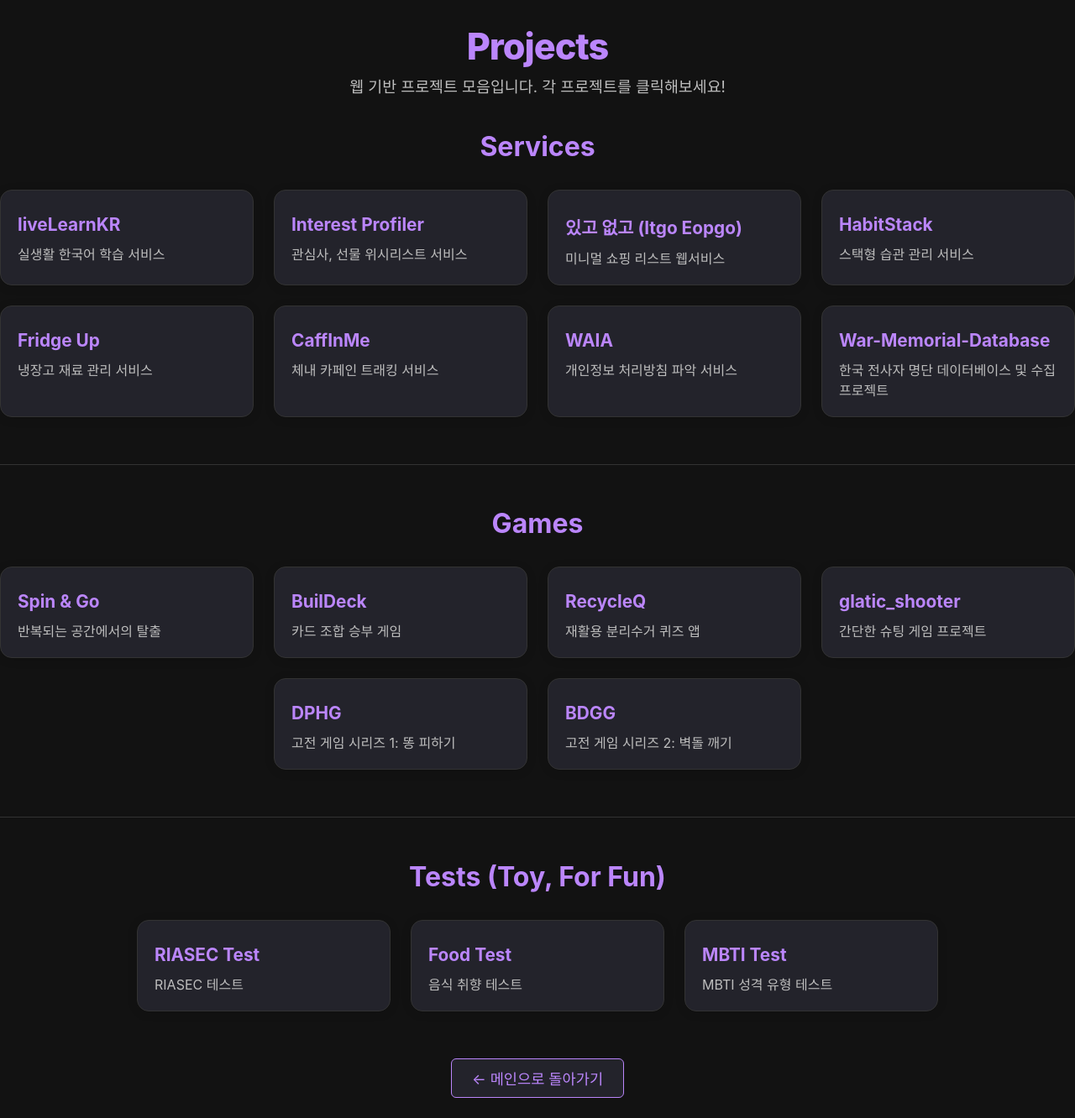
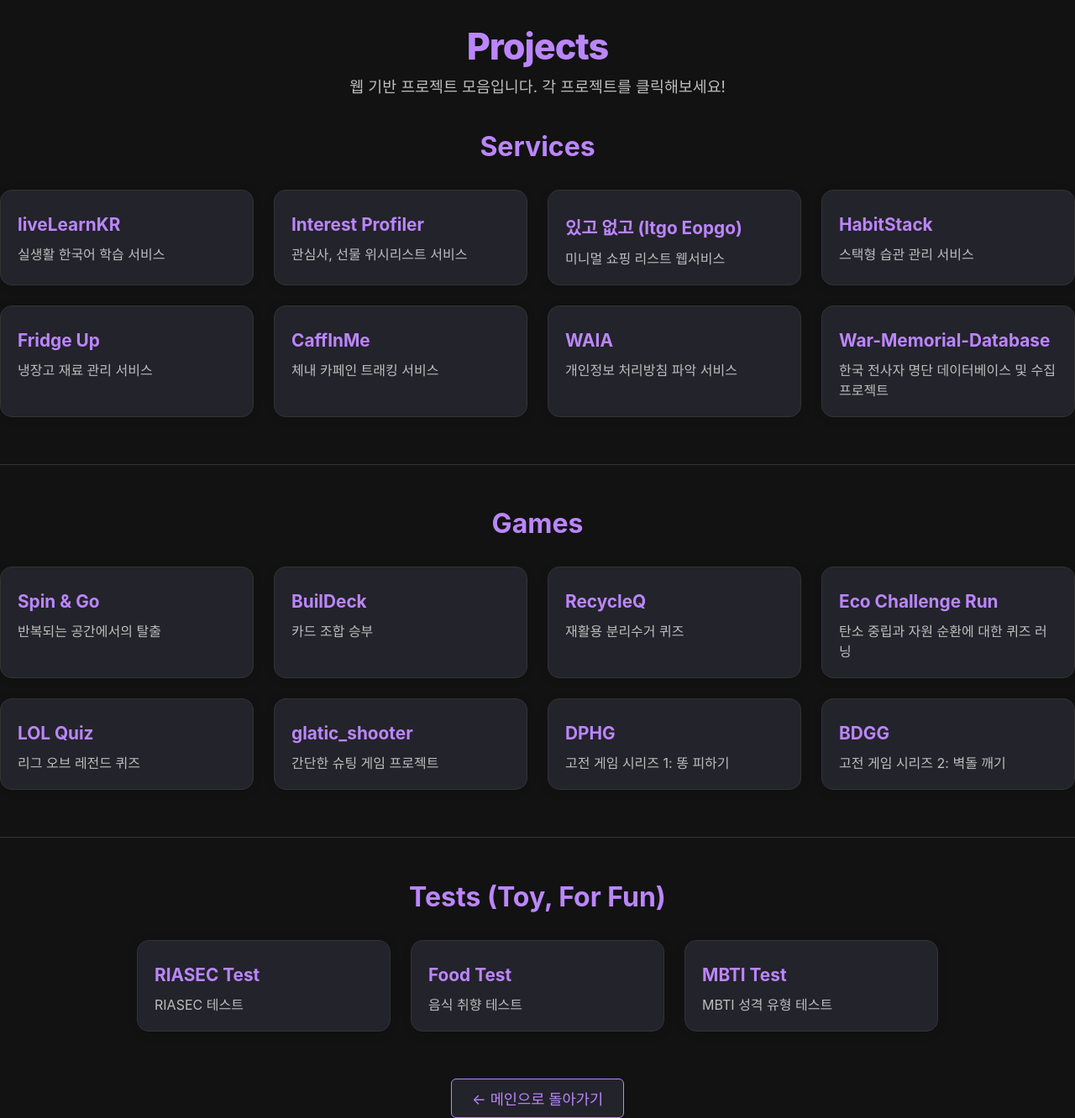
Before and after one commit to hojun313/hojun313.github.io, a Jekyll site: the page built from projects/index.html, in a window 1280 px wide. Shown: the whole page at 84% size. Built offline with Jekyll 4.4.1, drawn with Linux system fonts in a browser that asks for light colours; before the commit the page ends 1308 px from its top, so only the background shows below that.

Commit message:
Update project descriptions and add new projects
Refined descriptions for BuilDeck and RecycleQ in projects.yml, added Eco Challenge Run and LOL Quiz projects. Updated LOL Quiz card in portfolio/index.html with a new title and description for clarity and consistency.

```diff
--- a/_data/projects.yml
+++ b/_data/projects.yml
@@ -32,10 +32,16 @@
       description: "반복되는 공간에서의 탈출"
     - title: "BuilDeck"
       url: "https://hojun313.github.io/BuilDeck/"
-      description: "카드 조합 승부 게임"
+      description: "카드 조합 승부"
     - title: "RecycleQ"
       url: "https://hojun313.github.io/RecycleQ/"
-      description: "재활용 분리수거 퀴즈 앱"
+      description: "재활용 분리수거 퀴즈"
+    - title: "Eco Challenge Run"
+      url: "https://play.google.com/store/apps/details?id=com.BasementDragon.RnQ"
+      description: "탄소 중립과 자원 순환에 대한 퀴즈 러닝"
+    - title: "LOL Quiz"
+      url: "https://hojun313.github.io/LoL_Party_Patrol/"
+      description: "리그 오브 레전드 퀴즈"
     - title: "glatic_shooter"
       url: "https://hojun313.github.io/glatic_shooter/"
       description: "간단한 슈팅 게임 프로젝트"
--- a/portfolio/index.html
+++ b/portfolio/index.html
@@ -107,8 +107,8 @@
 
             <div class="project-card">
                 <img src="https://user-images.githubusercontent.com/90148225/213859658-33137343-1b9d-44f2-92b3-d5e74e185522.png" alt="롤 퀴즈 (LOL Quiz)">
-                <h3>롤 퀴즈 (LOL Quiz)</h3>
-                <p>LoL Party Patrol은 리그 오브 레전드 팬들을 위해 설계된 매력적이고 도전적인 퀴즈 애플리케이션입니다. 룬테라의 세계로 뛰어들어 다양한 흥미로운 퀴즈 모드를 통해 챔피언, 스킨, 스킬, 아이템에 대한 지식을 시험해 보세요. 혼자 플레이하든 친구들과 도전하든, LoL Party Patrol은 리그 오브 레전드 전문 지식을 평가하고 확장하는 재미있고 상호작용적인 방법을 제공합니다.</p>
+                <h3>롤 퀴즈 (LOL Quiz) [2020]</h3>
+                <p>LOL Quiz는 리그 오브 레전드 팬들을 위해 설계된 매력적이고 도전적인 퀴즈 애플리케이션입니다. 룬테라의 세계로 뛰어들어 다양한 흥미로운 퀴즈 모드를 통해 챔피언, 스킨, 스킬, 아이템에 대한 지식을 시험해 보세요. 혼자 플레이하든 친구들과 도전하든, LoL Party Patrol은 리그 오브 레전드 전문 지식을 평가하고 확장하는 재미있고 상호작용적인 방법을 제공합니다.</p>
                 <div class="description-list">
                     <p><strong>Contributions:</strong> [기획 및 개발]</p>
                     <p><strong>Studio:</strong> [1인 개발]</p>
```
